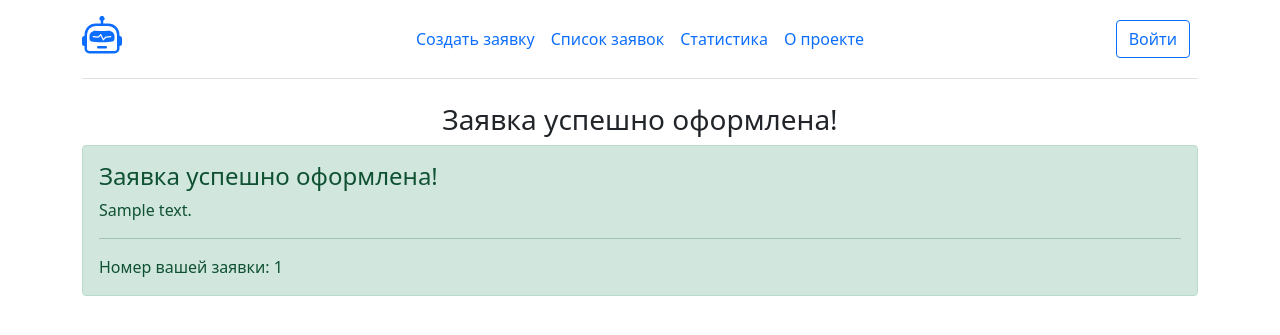
After one commit to IslamovDF/hackathon2024, a Django app: template helpdeck_project/tasks/templates/tasks/success_task.html in a window 1280 px wide. The commit adds this page. Shown: the top 335 px of the page. Run offline with Django 5.2, Linux system fonts and the light colour scheme; the template is opened without the code that fills it: most values are stand-ins (such as "Sample title", 1, 10 or a date in 2020).

Commit message:
add success page

```diff
--- a/helpdeck_project/tasks/models.py
+++ b/helpdeck_project/tasks/models.py
@@ -7,7 +7,7 @@ class Task(models.Model):
     title = models.CharField(max_length=1024)
     message = models.TextField()
     authors = models.ForeignKey(User, on_delete=models.CASCADE)
-    created = models.DateTimeField("date published")
+    created = models.DateTimeField("date published", auto_now_add= True)
     closed = models.BooleanField(default=False)
 
     def __str__(self):
--- a/helpdeck_project/tasks/templates/tasks/new_task.html
+++ b/helpdeck_project/tasks/templates/tasks/new_task.html
@@ -21,7 +21,6 @@
                                 <label for="title" class="form-label">Автор заявки</label>
                                 <input id="authors" type="text" class="form-control" name="authors">
                             </div>
-
                             <input type="submit" class="btn btn-primary">
                         </form>
                     </div>
--- /dev/null
+++ b/helpdeck_project/tasks/templates/tasks/success_task.html
@@ -0,0 +1,17 @@
+{% extends "tasks/base.html" %}
+
+{% block content %}
+    <div class="container">
+        <div class="row">
+            <div class="col-lg-12">
+                <h3 class="text-center text">Заявка успешно оформлена!</h3>
+                <div class="alert alert-success" role="alert">
+                  <h4 class="alert-heading">Заявка успешно оформлена!</h4>
+                  <p>{{ message_text }}</p>
+                  <hr>
+                  <p class="mb-0">Номер вашей заявки: {{ task_id }}</p>
+                </div>
+            </div>
+        </div>
+    </div>
+{% endblock %}
```
Also changed, not shown: helpdeck_project/tasks/views.py (+11 -1 lines), helpdeck_project/db.sqlite3, helpdeck_project/tasks/migrations/0002_alter_task_created.py (added).
